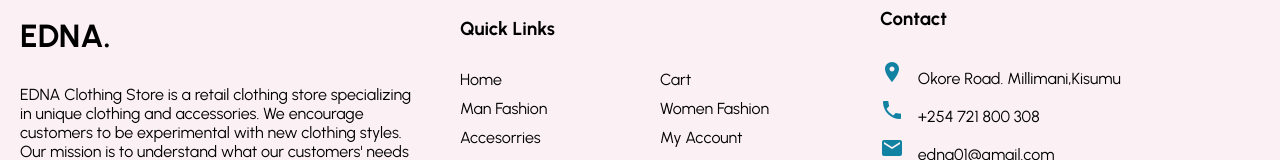
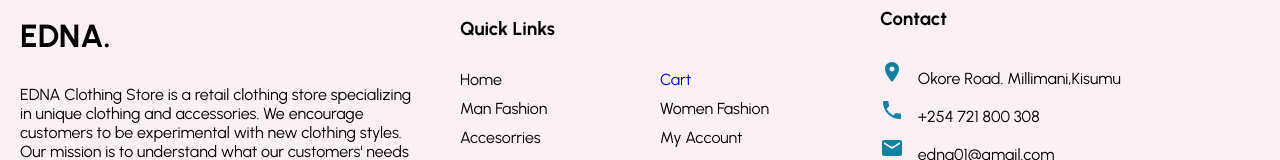
Before and after one commit to Misspowers1/MissP-Store, a React (Create React App) app: page / in a window 1280 px wide. Shown: the part 2739-2899 px from the top of the page. Built offline with nearby package versions, Linux system fonts and the light colour scheme.

Commit message:
quicklinks

```diff
--- a/src/components/Footer.jsx
+++ b/src/components/Footer.jsx
@@ -10,6 +10,7 @@
 	Mail,
 } from "@material-ui/icons";
 import { mobile } from "../responsive";
+import { Link } from "react-router-dom";
 
 const Container = styled.div`
 	display: flex;
@@ -125,7 +126,9 @@
 				<Title>Quick Links</Title>
 				<List>
 					<ListItem>Home</ListItem>
-					<ListItem>Cart</ListItem>
+					<Link to="/cart" style={{ textDecoration: "none" }}>
+						<ListItem>Cart</ListItem>
+					</Link>
 					<ListItem>Man Fashion</ListItem>
 					<ListItem>Women Fashion</ListItem>
 					<ListItem>Accesorries</ListItem>
```
